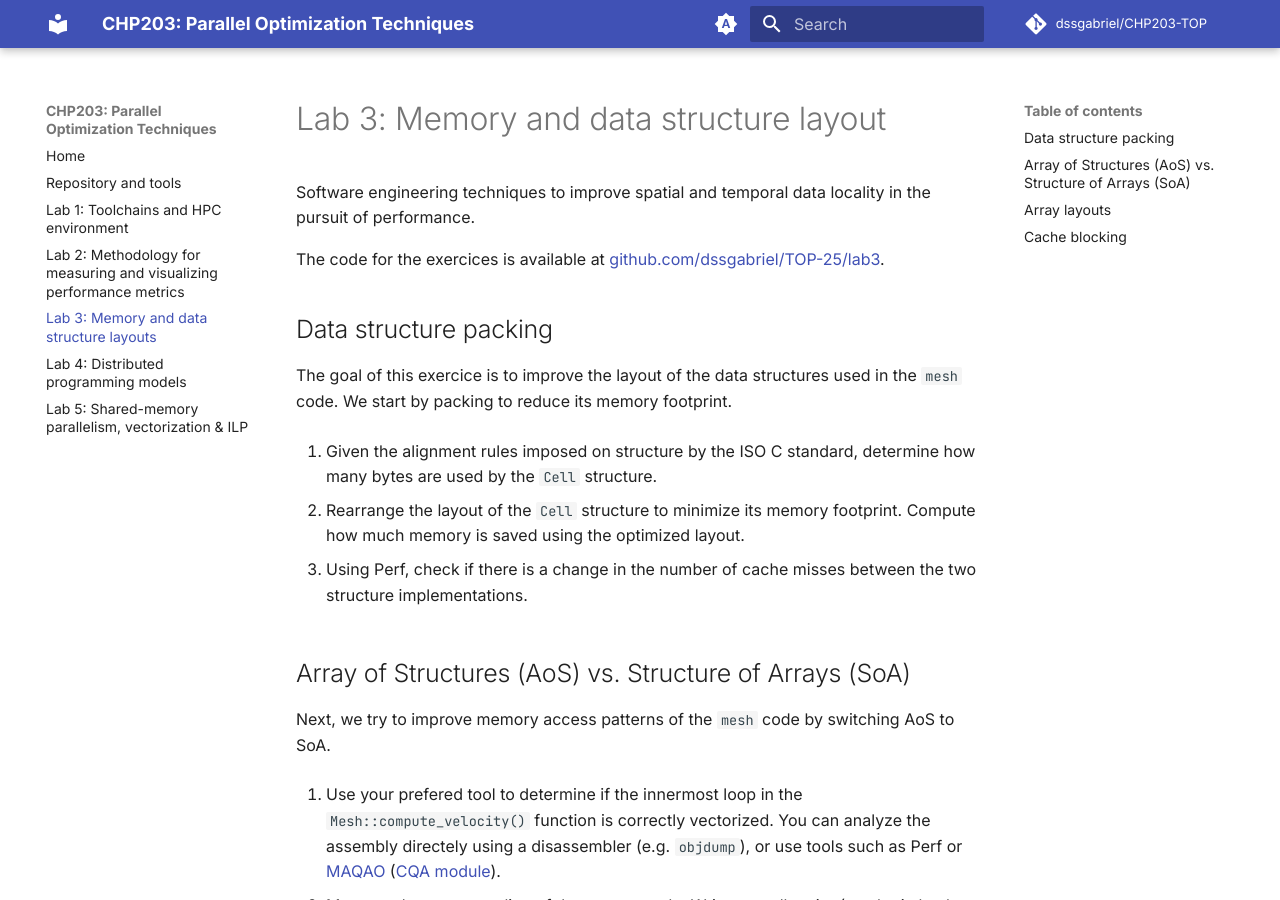
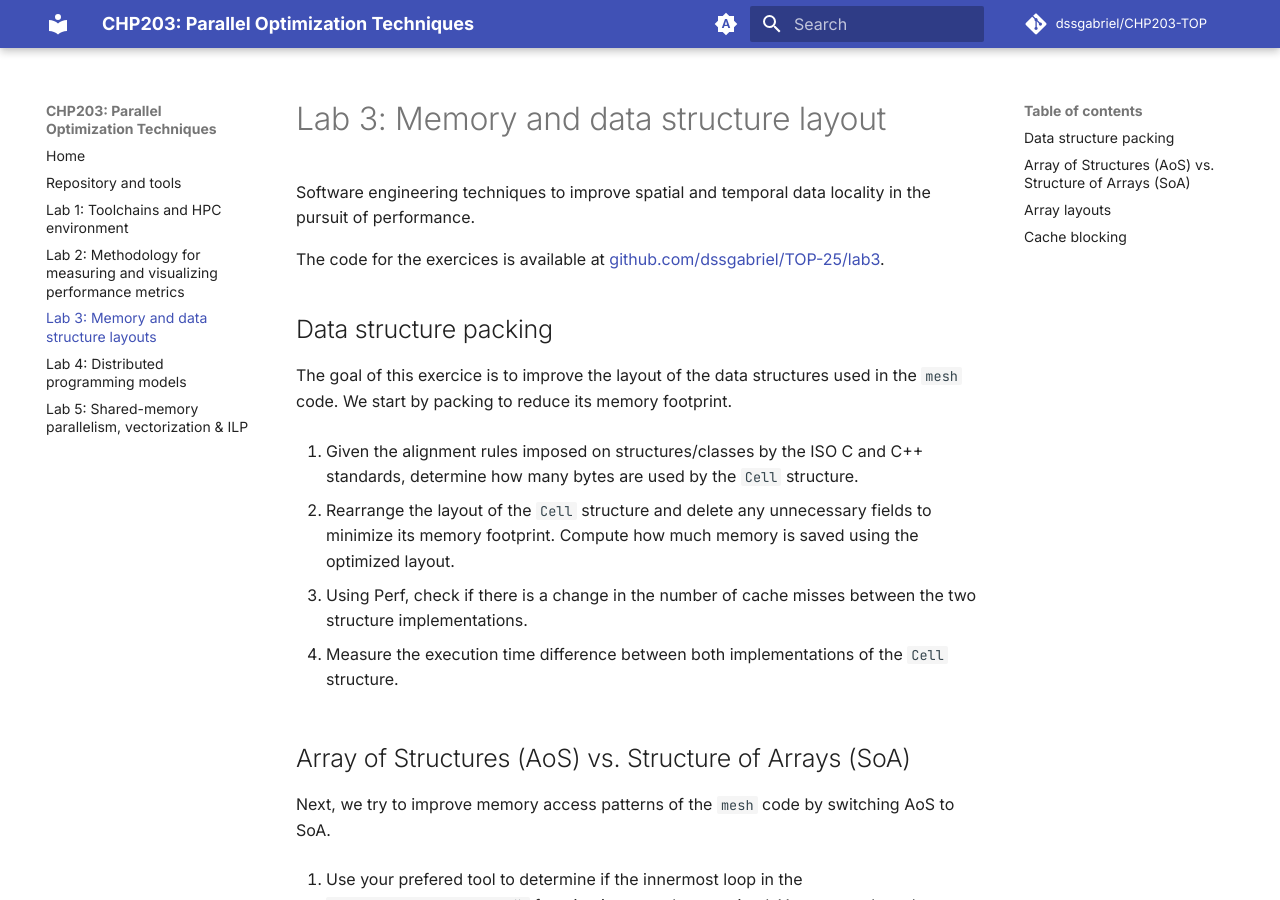
Before and after one commit to dssgabriel/CHP203-TOP, an MkDocs documentation site: the page built from docs/lab3.md, in a window 1280 px wide and 900 px high. Built offline with MkDocs 1.6.1 and Material for MkDocs 9.7.7, drawn with Linux system fonts in a browser that asks for light colours; comment, search, counter and statistics services are not loaded.

```diff
--- a/docs/lab3.md
+++ b/docs/lab3.md
@@ -10,13 +10,15 @@
 The goal of this exercice is to improve the layout of the data structures used in the `mesh` code.
 We start by packing to reduce its memory footprint.
 
-1. Given the alignment rules imposed on structure by the ISO C standard, determine how many bytes are used by the
-`Cell` structure.
+1. Given the alignment rules imposed on structures/classes by the ISO C and C++ standards, determine how many bytes are
+used by the `Cell` structure.
 
-2. Rearrange the layout of the `Cell` structure to minimize its memory footprint. Compute how much memory is saved
-using the optimized layout.
+2. Rearrange the layout of the `Cell` structure and delete any unnecessary fields to minimize its memory footprint.
+Compute how much memory is saved using the optimized layout.
 
 3. Using Perf, check if there is a change in the number of cache misses between the two structure implementations.
+
+4. Measure the execution time difference between both implementations of the `Cell` structure.
 
 
 ## Array of Structures (AoS) vs. Structure of Arrays (SoA)
```
